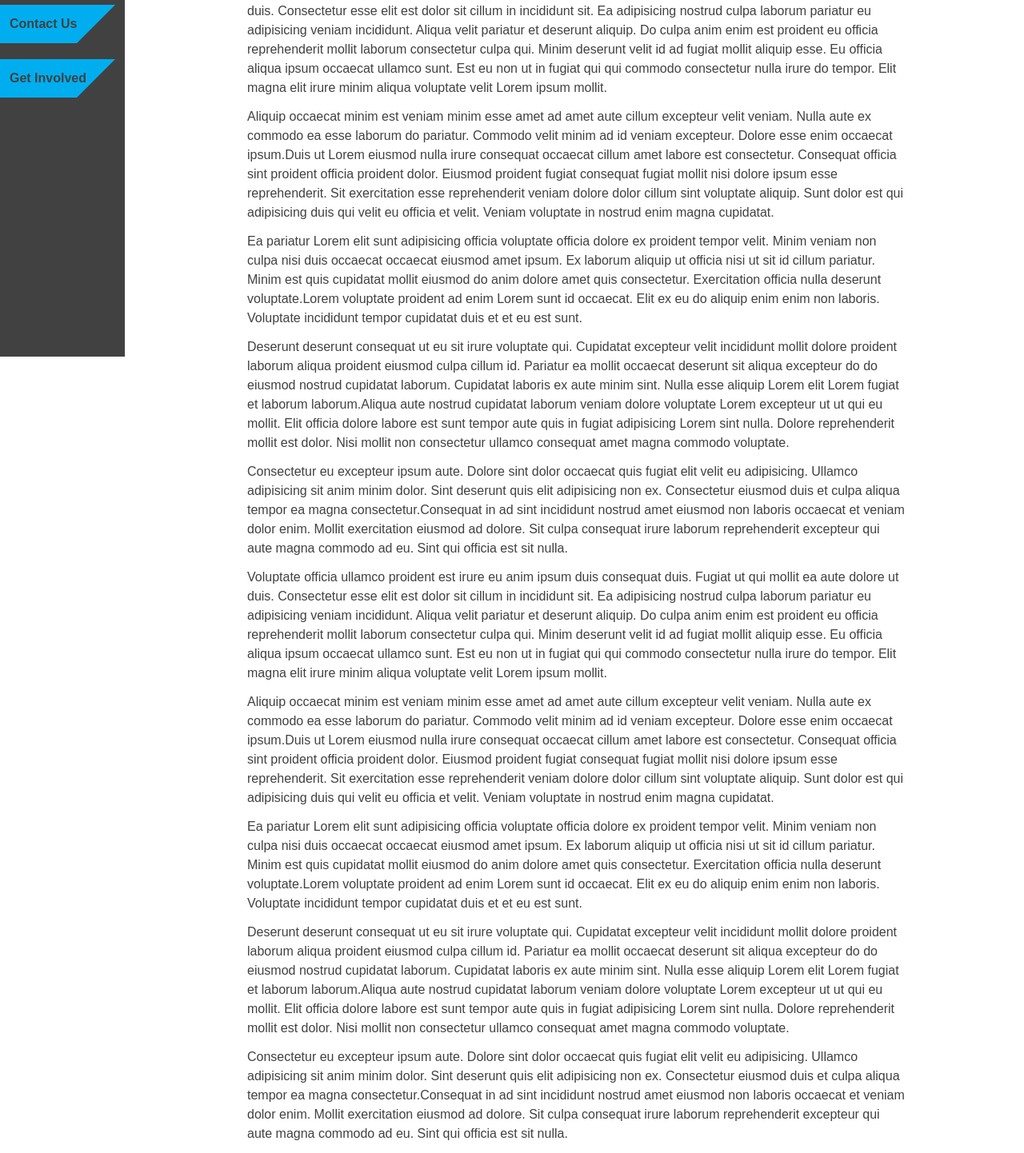
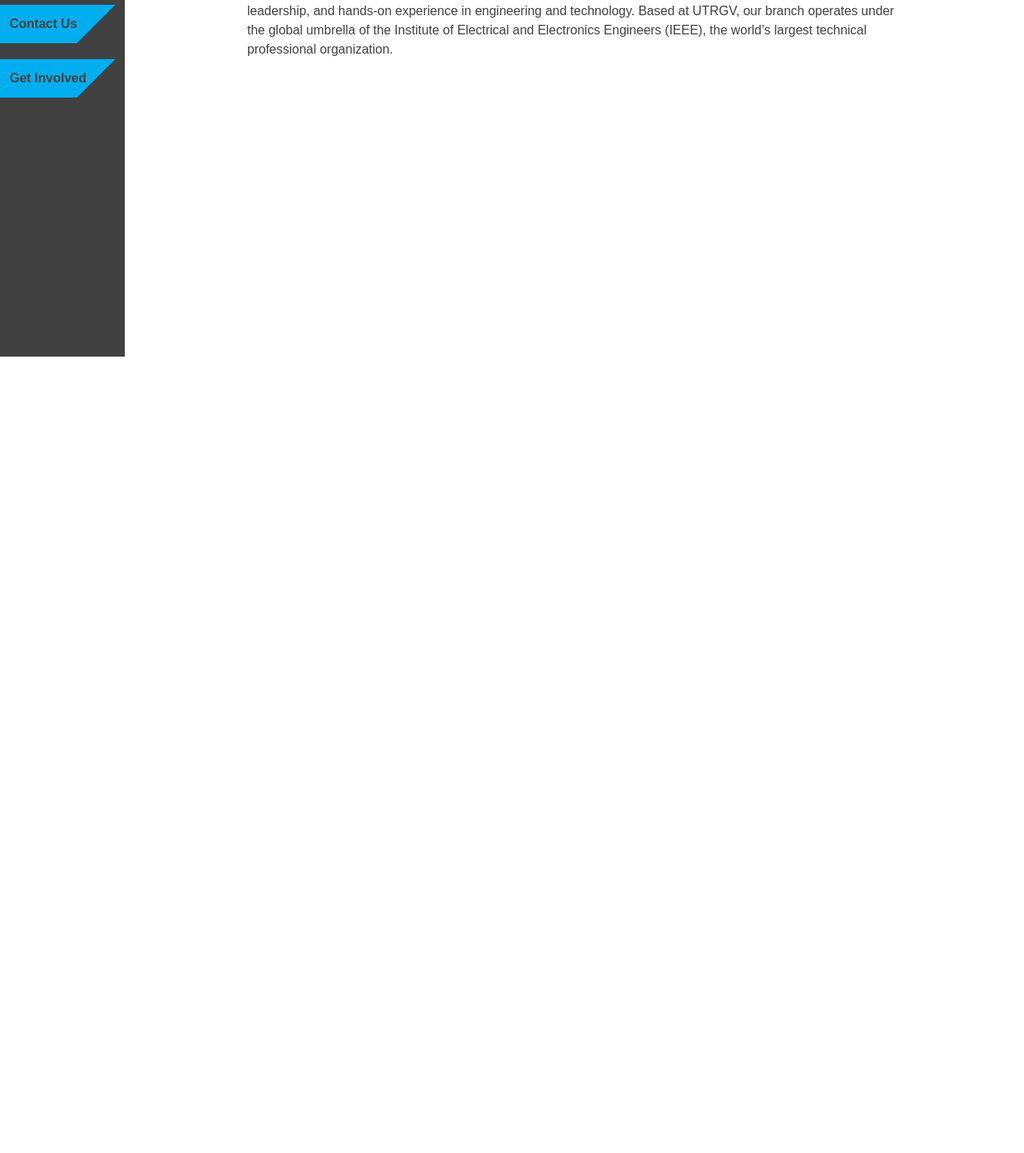
Before and after one commit to IEEE-ESB/website, a Next.js app: page / in a window 1280 px wide. Shown: the part 482-1924 px from the top of the page at 80% size. After the commit the page ends 800 px from the top, so only its background shows below. Built offline with nearby package versions, Linux system fonts and the light colour scheme.

Commit message:
part of summary

```diff
--- a/src/app/page.js
+++ b/src/app/page.js
@@ -10,116 +10,12 @@ export default function Home() {
       <p className="text-5xl font-bold text-primary_dark">About Us</p>
       <div className="flex flex-col gap-3 w-3/4">
         <p>
-          Voluptate officia ullamco proident est irure eu anim ipsum duis
-          consequat duis. Fugiat ut qui mollit ea aute dolore ut duis.
-          Consectetur esse elit est dolor sit cillum in incididunt sit. Ea
-          adipisicing nostrud culpa laborum pariatur eu adipisicing veniam
-          incididunt. Aliqua velit pariatur et deserunt aliquip. Do culpa anim
-          enim est proident eu officia reprehenderit mollit laborum consectetur
-          culpa qui. Minim deserunt velit id ad fugiat mollit aliquip esse. Eu
-          officia aliqua ipsum occaecat ullamco sunt. Est eu non ut in fugiat
-          qui qui commodo consectetur nulla irure do tempor. Elit magna elit
-          irure minim aliqua voluptate velit Lorem ipsum mollit.
-        </p>
-        <p>
-          Aliquip occaecat minim est veniam minim esse amet ad amet aute cillum
-          excepteur velit veniam. Nulla aute ex commodo ea esse laborum do
-          pariatur. Commodo velit minim ad id veniam excepteur. Dolore esse enim
-          occaecat ipsum.Duis ut Lorem eiusmod nulla irure consequat occaecat
-          cillum amet labore est consectetur. Consequat officia sint proident
-          officia proident dolor. Eiusmod proident fugiat consequat fugiat
-          mollit nisi dolore ipsum esse reprehenderit. Sit exercitation esse
-          reprehenderit veniam dolore dolor cillum sint voluptate aliquip. Sunt
-          dolor est qui adipisicing duis qui velit eu officia et velit. Veniam
-          voluptate in nostrud enim magna cupidatat.
-        </p>
-        <p>
-          Ea pariatur Lorem elit sunt adipisicing officia voluptate officia
-          dolore ex proident tempor velit. Minim veniam non culpa nisi duis
-          occaecat occaecat eiusmod amet ipsum. Ex laborum aliquip ut officia
-          nisi ut sit id cillum pariatur. Minim est quis cupidatat mollit
-          eiusmod do anim dolore amet quis consectetur. Exercitation officia
-          nulla deserunt voluptate.Lorem voluptate proident ad enim Lorem sunt
-          id occaecat. Elit ex eu do aliquip enim enim non laboris. Voluptate
-          incididunt tempor cupidatat duis et et eu est sunt.
-        </p>
-        <p>
-          Deserunt deserunt consequat ut eu sit irure voluptate qui. Cupidatat
-          excepteur velit incididunt mollit dolore proident laborum aliqua
-          proident eiusmod culpa cillum id. Pariatur ea mollit occaecat deserunt
-          sit aliqua excepteur do do eiusmod nostrud cupidatat laborum.
-          Cupidatat laboris ex aute minim sint. Nulla esse aliquip Lorem elit
-          Lorem fugiat et laborum laborum.Aliqua aute nostrud cupidatat laborum
-          veniam dolore voluptate Lorem excepteur ut ut qui eu mollit. Elit
-          officia dolore labore est sunt tempor aute quis in fugiat adipisicing
-          Lorem sint nulla. Dolore reprehenderit mollit est dolor. Nisi mollit
-          non consectetur ullamco consequat amet magna commodo voluptate.
-        </p>
-        <p>
-          Consectetur eu excepteur ipsum aute. Dolore sint dolor occaecat quis
-          fugiat elit velit eu adipisicing. Ullamco adipisicing sit anim minim
-          dolor. Sint deserunt quis elit adipisicing non ex. Consectetur eiusmod
-          duis et culpa aliqua tempor ea magna consectetur.Consequat in ad sint
-          incididunt nostrud amet eiusmod non laboris occaecat et veniam dolor
-          enim. Mollit exercitation eiusmod ad dolore. Sit culpa consequat irure
-          laborum reprehenderit excepteur qui aute magna commodo ad eu. Sint qui
-          officia est sit nulla.
-        </p>
-        <p>
-          Voluptate officia ullamco proident est irure eu anim ipsum duis
-          consequat duis. Fugiat ut qui mollit ea aute dolore ut duis.
-          Consectetur esse elit est dolor sit cillum in incididunt sit. Ea
-          adipisicing nostrud culpa laborum pariatur eu adipisicing veniam
-          incididunt. Aliqua velit pariatur et deserunt aliquip. Do culpa anim
-          enim est proident eu officia reprehenderit mollit laborum consectetur
-          culpa qui. Minim deserunt velit id ad fugiat mollit aliquip esse. Eu
-          officia aliqua ipsum occaecat ullamco sunt. Est eu non ut in fugiat
-          qui qui commodo consectetur nulla irure do tempor. Elit magna elit
-          irure minim aliqua voluptate velit Lorem ipsum mollit.
-        </p>
-        <p>
-          Aliquip occaecat minim est veniam minim esse amet ad amet aute cillum
-          excepteur velit veniam. Nulla aute ex commodo ea esse laborum do
-          pariatur. Commodo velit minim ad id veniam excepteur. Dolore esse enim
-          occaecat ipsum.Duis ut Lorem eiusmod nulla irure consequat occaecat
-          cillum amet labore est consectetur. Consequat officia sint proident
-          officia proident dolor. Eiusmod proident fugiat consequat fugiat
-          mollit nisi dolore ipsum esse reprehenderit. Sit exercitation esse
-          reprehenderit veniam dolore dolor cillum sint voluptate aliquip. Sunt
-          dolor est qui adipisicing duis qui velit eu officia et velit. Veniam
-          voluptate in nostrud enim magna cupidatat.
-        </p>
-        <p>
-          Ea pariatur Lorem elit sunt adipisicing officia voluptate officia
-          dolore ex proident tempor velit. Minim veniam non culpa nisi duis
-          occaecat occaecat eiusmod amet ipsum. Ex laborum aliquip ut officia
-          nisi ut sit id cillum pariatur. Minim est quis cupidatat mollit
-          eiusmod do anim dolore amet quis consectetur. Exercitation officia
-          nulla deserunt voluptate.Lorem voluptate proident ad enim Lorem sunt
-          id occaecat. Elit ex eu do aliquip enim enim non laboris. Voluptate
-          incididunt tempor cupidatat duis et et eu est sunt.
-        </p>
-        <p>
-          Deserunt deserunt consequat ut eu sit irure voluptate qui. Cupidatat
-          excepteur velit incididunt mollit dolore proident laborum aliqua
-          proident eiusmod culpa cillum id. Pariatur ea mollit occaecat deserunt
-          sit aliqua excepteur do do eiusmod nostrud cupidatat laborum.
-          Cupidatat laboris ex aute minim sint. Nulla esse aliquip Lorem elit
-          Lorem fugiat et laborum laborum.Aliqua aute nostrud cupidatat laborum
-          veniam dolore voluptate Lorem excepteur ut ut qui eu mollit. Elit
-          officia dolore labore est sunt tempor aute quis in fugiat adipisicing
-          Lorem sint nulla. Dolore reprehenderit mollit est dolor. Nisi mollit
-          non consectetur ullamco consequat amet magna commodo voluptate.
-        </p>
-        <p>
-          Consectetur eu excepteur ipsum aute. Dolore sint dolor occaecat quis
-          fugiat elit velit eu adipisicing. Ullamco adipisicing sit anim minim
-          dolor. Sint deserunt quis elit adipisicing non ex. Consectetur eiusmod
-          duis et culpa aliqua tempor ea magna consectetur.Consequat in ad sint
-          incididunt nostrud amet eiusmod non laboris occaecat et veniam dolor
-          enim. Mollit exercitation eiusmod ad dolore. Sit culpa consequat irure
-          laborum reprehenderit excepteur qui aute magna commodo ad eu. Sint qui
-          officia est sit nulla.
+          IEEE Edinburg Student Branch (IEEE ESB) is a dynamic, student-run
+          organization dedicated to fostering innovation, leadership, and
+          hands-on experience in engineering and technology. Based at UTRGV, our
+          branch operates under the global umbrella of the Institute of
+          Electrical and Electronics Engineers (IEEE), the world’s largest
+          technical professional organization.
         </p>
       </div>
     </div>
```
